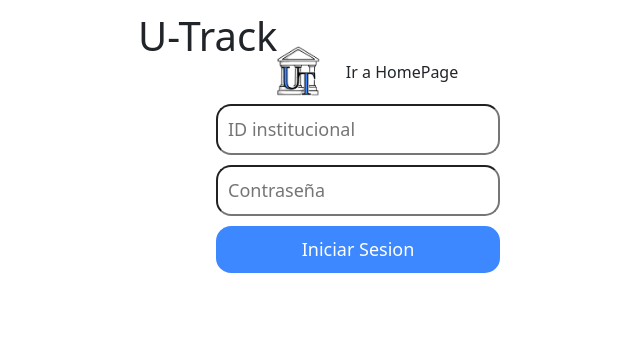
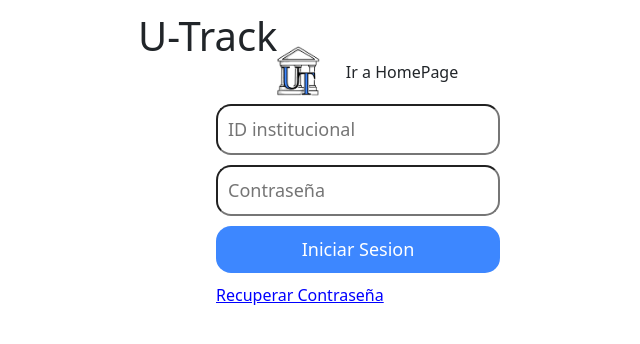
Before and after one commit to Jcazt21/U-Track, a React (Vite) app: page / in a window 1280 px wide. Shown: the top 344 px of the page, without its empty margins (282-922 px from the left). Built offline with nearby package versions, Linux system fonts and the light colour scheme.

Commit message:
Ruta_RecuperarPage

```diff
--- a/src/components/LoginForm.css
+++ b/src/components/LoginForm.css
@@ -33,3 +33,11 @@
   border: 3px solid #004bc4;
   color: #004bc4;
 }
+
+.recover-password-link {
+  color: blue;
+  text-decoration: underline;
+  cursor: pointer;
+  margin-top: 10px;
+  display: inline-block;
+}
--- a/src/components/LoginForm.tsx
+++ b/src/components/LoginForm.tsx
@@ -1,6 +1,6 @@
 import React, { useState } from "react";
 import axios from "axios";
-import { useNavigate } from "react-router-dom";
+import { useNavigate, Link } from "react-router-dom"; // Importa Link
 import "./LoginForm.css";
 
 const LoginForm: React.FC = () => {
@@ -18,7 +18,6 @@ const LoginForm: React.FC = () => {
       });
 
       if (response.data && response.data.access) {
-        // Asegúrate de que la respuesta contiene los datos esperados
         localStorage.setItem("token", response.data.access);
         navigate("/HomePage");
       } else {
@@ -44,6 +43,9 @@ const LoginForm: React.FC = () => {
         onChange={(e) => setPassword(e.target.value)}
       />
       <button type="submit">Iniciar Sesion</button>
+      <Link to="/RecuperarPage" className="recover-password-link">
+        Recuperar Contraseña
+      </Link>{" "}
     </form>
   );
 };
```
